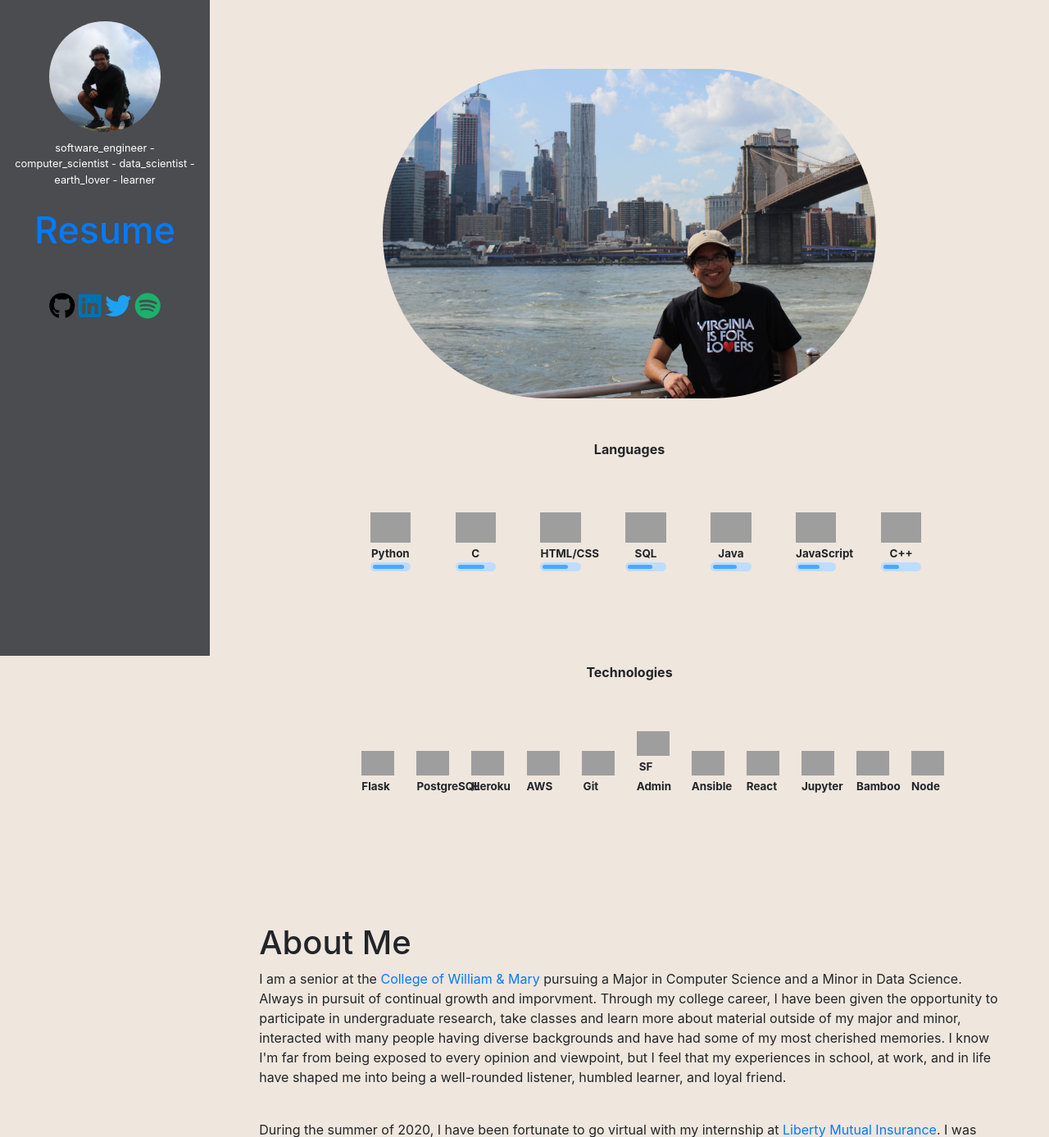
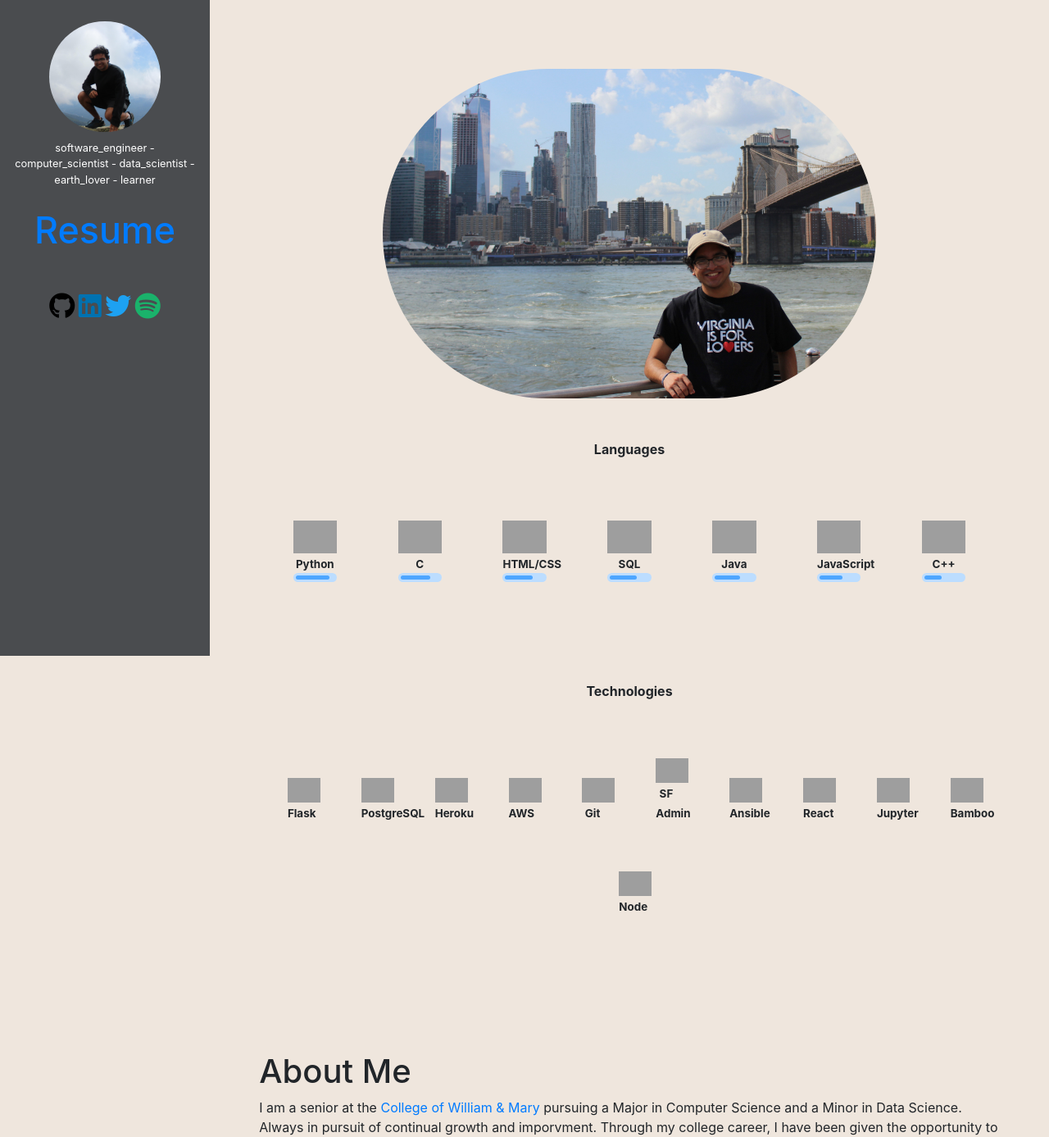
Before and after one commit to gaespinoza/Home, a Flask app: page / in a window 1280 px wide. Shown: the part 56-1443 px from the top of the page at 82% size. Run offline with Flask 2, Linux system fonts and the light colour scheme; some libraries are stand-ins or nearby versions; grey boxes are pictures that could not be loaded.

Commit message:
dynamic resizing for list items updated

```diff
--- a/mycode/templates/index.html
+++ b/mycode/templates/index.html
@@ -47,50 +47,50 @@
 				<b>Languages</b>
 				<div class="container-fluid myIcons mx-auto d-block">
 
-					<ul style="list-style-type: none;" >
-						<li style="display: inline-block; padding:10px; width: 10%; margin: 5px;">
+					<ul style="list-style-type: none; padding-left: 0;" >
+						<li style="display: inline-block; padding:10px; width: 10%; margin: 15px;">
 							<ul style="list-style-position:inside; margin: 0; padding:10px;">
 								<li style="display: block;"> <img src="https://cdn3.iconfinder.com/data/icons/logos-and-brands-adobe/512/267_Python-512.png" style="width: 100%;  min-width: 40px;"></li>
 								<li style="display: block;"><b style="font-size: calc(7px + .5vw);">Python</b></li>
 								<li style="display: block;"><div id="progressbar"><div style="width: 88%"></div></li>
 							</ul>
 						</li>
-						<li style="display: inline-block; padding: 10px; width: 10%; margin: 5px;">
+						<li style="display: inline-block; padding: 10px; width: 10%; margin: 15px;">
 							<ul style="list-style-position:inside;  margin: 0; padding:10px;">
 								<li style="display: block;"> <img src="https://cdn.iconscout.com/icon/free/png-512/c-programming-569564.png" style="width: 100%;  min-width: 40px;"></li>
 								<li style="display: block;"><b style="font-size: calc(7px + .5vw);">C</b></li>
 								<li style="display: block;"><div id="progressbar"><div style="width: 76%"></div></li>
 							</ul>
 						</li>
-						<li style="display: inline-block; padding:10px; width: 10%; margin: 5px;">
+						<li style="display: inline-block; padding:10px; width: 10%; margin: 15px;">
 							<ul style="list-style-position:inside;  margin: 0; padding:10px;">
 								<li style="display: block;"> <img src="https://www.seekpng.com/png/full/222-2229726_intro-to-html-css-html-css-icon.png" style="width: 100%;  min-width: 40px;"></li>
 								<li style="display: block;"><b style="font-size: calc(7px + .5vw)">HTML/CSS</b></li>
 								<li style="display: block;"><div id="progressbar"><div style="width: 70%"></div></li>
 							</ul>
 						</li>
-						<li style="display: inline-block; padding:10px; width: 10%; margin: 5px;">
+						<li style="display: inline-block; padding:10px; width: 10%; margin: 15px;">
 							<ul style="list-style-position:inside;  margin: 0; padding:10px;">
 								<li style="display: block;"> <img src="https://cdn2.iconfinder.com/data/icons/programming-50/64/206_programming-sql-data-database-512.png" style="width: 100%;  min-width: 40px;"></li>
 								<li style="display: block;"><b style="font-size: calc(7px + .5vw)">SQL</b></li>
 								<li style="display: block;"><div id="progressbar"><div style="width: 68%"></div></li>
 							</ul>
 						</li>
-						<li style="display: inline-block; padding:10px; width: 10%; margin: 5px;">
+						<li style="display: inline-block; padding:10px; width: 10%; margin: 15px;">
 							<ul style="list-style-position:inside;  margin: 0; padding:10px;">
 								<li style="display: block;"> <img src="https://image.flaticon.com/icons/png/512/226/226777.png" style="width: 100%;  min-width: 40px;"></li>
 								<li style="display: block;"><b style="font-size: calc(7px + .5vw)">Java</b></li>
 								<li style="display: block;"><div id="progressbar"><div style="width: 66%"></div></li>
 							</ul>
 						</li>
-						<li style="display: inline-block; padding:10px; width: 10%; margin: 5px;">
+						<li style="display: inline-block; padding:10px; width: 10%; margin: 15px;">
 							<ul style="list-style-position:inside;  margin: 0; padding:10px;">
 								<li style="display: block;"> <img src="https://img.icons8.com/ios/452/javascript.png" style="width: 100%;  min-width: 40px;"></li>
 								<li style="display: block;"><b style="font-size: calc(7px + .5vw)">JavaScript</b></li>
 								<li style="display: block;"><div id="progressbar"><div style="width: 59%"></div></li>
 							</ul>
 						</li>
-						<li style="display: inline-block; padding:10px; width: 10%; margin: 5px;">
+						<li style="display: inline-block; padding:10px; width: 10%; margin: 15px;">
 							<ul style="list-style-position:inside;  margin: 0; padding:10px;">
 								<li style="display: block;"> <img src="https://upload.wikimedia.org/wikipedia/commons/thumb/1/18/ISO_C%2B%2B_Logo.svg/306px-ISO_C%2B%2B_Logo.svg.png" style="width: 100%;  min-width: 40px;"></li>
 								<li style="display: block;"><b style="font-size: calc(7px + .5vw)">C++</b></li>
@@ -108,78 +108,78 @@
 				<b>Technologies</b>
 				<div class="container-fluid myIcons mx-auto d-block">
 
-					<ul style="list-style-type: none;" >
-						<li style="display: inline-block; padding:10px; width: 7%">
+					<ul style="list-style-type: none; padding-left: 0;" >
+						<li style="display: inline-block; padding:10px; width: 7%; margin: 10px;">
 							<ul style="list-style-position:inside; margin: 0; padding:10px;">
 								<li style="display: block;"> <img src="https://cdn4.iconfinder.com/data/icons/logos-brands-5/24/flask-512.png" style="width: 100%;  min-width: 40px;"></li>
 								<li style="display: block;"><b style="font-size: calc(7px + .5vw)">Flask</b></li>
 
 							</ul>
 						</li>
-						<li style="display: inline-block; padding:10px; width: 7%">
+						<li style="display: inline-block; padding:10px; width: 7%; margin: 10px;">
 							<ul style="list-style-position:inside; margin: 0; padding:10px;">
 								<li style="display: block;"> <img src="https://cdn.iconscout.com/icon/free/png-512/postgresql-226047.png" style="width: 100%;  min-width: 40px;"></li>
 								<li style="display: block;"><b style="font-size: calc(7px + .5vw)">PostgreSQL</b></li>
 
 							</ul>
 						</li>
-						<li style="display: inline-block; padding:10px; width: 7%">
+						<li style="display: inline-block; padding:10px; width: 7%; margin: 10px;">
 							<ul style="list-style-position:inside; margin: 0; padding:10px;">
 								<li style="display: block;"> <img src="https://image.flaticon.com/icons/png/512/873/873120.png" style="width: 100%;  min-width: 40px;"></li>
 								<li style="display: block;"><b style="font-size: calc(7px + .5vw)">Heroku</b></li>
 
 							</ul>
 						</li>
-						<li style="display: inline-block; padding:10px; width: 7%">
+						<li style="display: inline-block; padding:10px; width: 7%; margin: 10px;">
 							<ul style="list-style-position:inside; margin: 0; padding:10px;">
 								<li style="display: block;"> <img src="https://upload.wikimedia.org/wikipedia/commons/thumb/5/5c/AWS_Simple_Icons_AWS_Cloud.svg/1024px-AWS_Simple_Icons_AWS_Cloud.svg.png" style="width: 100%;  min-width: 40px;"></li>
 								<li style="display: block;"><b style="font-size: calc(7px + .5vw)">AWS</b></li>
 
 							</ul>
 						</li>
-						<li style="display: inline-block; padding: 10px; width: 7%">
+						<li style="display: inline-block; padding: 10px; width: 7%; margin: 10px;">
 							<ul style="list-style-position:inside;  margin: 0; padding:10px;">
 								<li style="display: block;"> <img src="https://upload.wikimedia.org/wikipedia/commons/thumb/3/3f/Git_icon.svg/1200px-Git_icon.svg.png" style="width: 100%;  min-width: 40px;"></li>
 								<li style="display: block;"><b style="font-size: calc(7px + .5vw)">Git</b></li>
 
 							</ul>
 						</li>
-						<li style="display: inline-block; padding:10px; width: 7%">
+						<li style="display: inline-block; padding:10px; width: 7%; margin: 10px;">
 							<ul style="list-style-position:inside; margin: 0; padding:10px;">
 								<li style="display: block;"> <img src="https://pngimage.net/wp-content/uploads/2018/06/salesforce-icon-png-1.png" style="width: 100%;  min-width: 40px;"></li>
 								<li style="display: block;"><b style="font-size: calc(7px + .5vw)">SF Admin</b></li>
 
 							</ul>
 						</li>
-						<li style="display: inline-block; padding:10px; width: 7%">
+						<li style="display: inline-block; padding:10px; width: 7%; margin: 10px;">
 							<ul style="list-style-position:inside;  margin: 0; padding:10px;">
 								<li style="display: block;"> <img src="https://upload.wikimedia.org/wikipedia/commons/thumb/2/24/Ansible_logo.svg/1200px-Ansible_logo.svg.png" style="width: 100%;  min-width: 40px;"></li>
 								<li style="display: block;"><b style="font-size: calc(7px + .5vw)">Ansible</b></li>
 
 							</ul>
 						</li>
-						<li style="display: inline-block; padding:10px; width: 7%">
+						<li style="display: inline-block; padding:10px; width: 7%; margin: 10px;">
 							<ul style="list-style-position:inside;  margin: 0; padding:10px;">
 								<li style="display: block;"> <img src="https://upload.wikimedia.org/wikipedia/commons/thumb/a/a7/React-icon.svg/1280px-React-icon.svg.png" style="width: 100%;  min-width: 40px;"></li>
 								<li style="display: block;"><b style="font-size: calc(7px + .5vw)">React</b></li>
 
 							</ul>
 						</li>
-						<li style="display: inline-block; padding:10px; width: 7%">
+						<li style="display: inline-block; padding:10px; width: 7%; margin: 10px;">
 							<ul style="list-style-position:inside; margin: 0; padding:10px;">
 								<li style="display: block;"> <img src="https://upload.wikimedia.org/wikipedia/commons/thumb/3/38/Jupyter_logo.svg/1200px-Jupyter_logo.svg.png" style="width: 100%;  min-width: 40px;"></li>
 								<li style="display: block;"><b style="font-size: calc(7px + .5vw)">Jupyter</b></li>
 
 							</ul>
 						</li>
-						<li style="display: inline-block; padding:10px; width: 7%">
+						<li style="display: inline-block; padding:10px; width: 7%; margin: 10px;">
 							<ul style="list-style-position:inside; margin: 0; padding:10px;">
 								<li style="display: block;"> <img src="https://images.g2crowd.com/uploads/product/image/social_landscape/social_landscape_6731e0a87e9287343bbd4db721bce915/bamboo.png" style="width: 100%;  min-width: 40px;"></li>
 								<li style="display: block;"><b style="font-size: calc(7px + .5vw)">Bamboo</b></li>
 
 							</ul>
 						</li>
-						<li style="display: inline-block; padding:10px; width: 7%">
+						<li style="display: inline-block; padding:10px; width: 7%; margin: 10px;">
 							<ul style="list-style-position:inside; margin: 0; padding:10px;">
 								<li style="display: block;"> <img src="https://img.icons8.com/color/452/nodejs.png" style="width: 100%;  min-width: 40px;"></li>
 								<li style="display: block;"><b style="font-size: calc(7px + .5vw)">Node</b></li>
```
